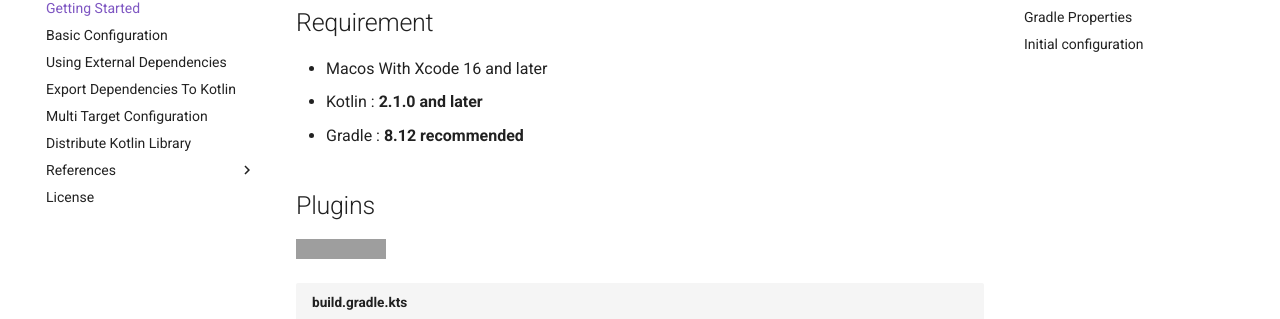
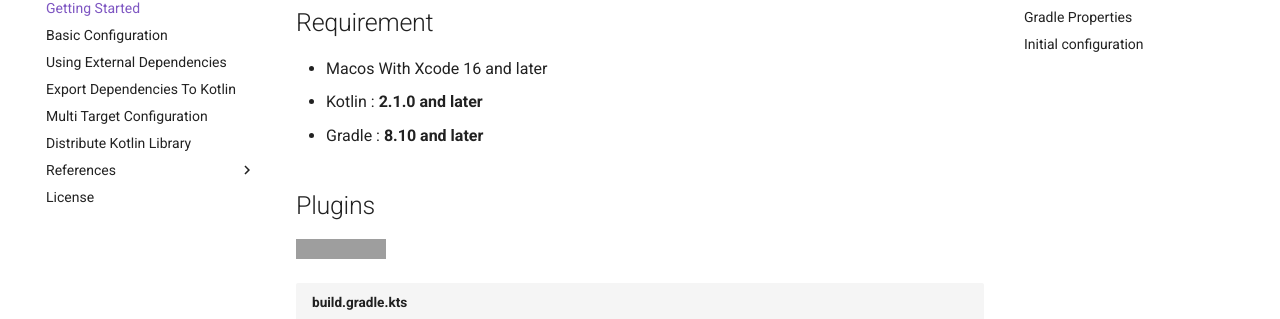
Before and after one commit to frankois944/spm4Kmp, an MkDocs documentation site: the page built from website/docs/setup.md, in a window 1280 px wide and 900 px high. Shown: the part 175-494 px from the top of the window. Built offline with MkDocs 1.6.1 and Material for MkDocs 9.7.7, drawn with Linux system fonts in a browser that asks for light colours; comment, search, counter and statistics services are not loaded; grey boxes are pictures that could not be loaded.

Commit message:
increase version

```diff
--- a/website/docs/setup.md
+++ b/website/docs/setup.md
@@ -4,7 +4,7 @@
 
 - Macos With Xcode 16 and later
 - Kotlin : **2.1.0 and later**
-- Gradle : **8.12 recommended**
+- Gradle : **8.10 and later**
 
 ## Plugins
 
```
Also changed, not shown: 1 other file.
